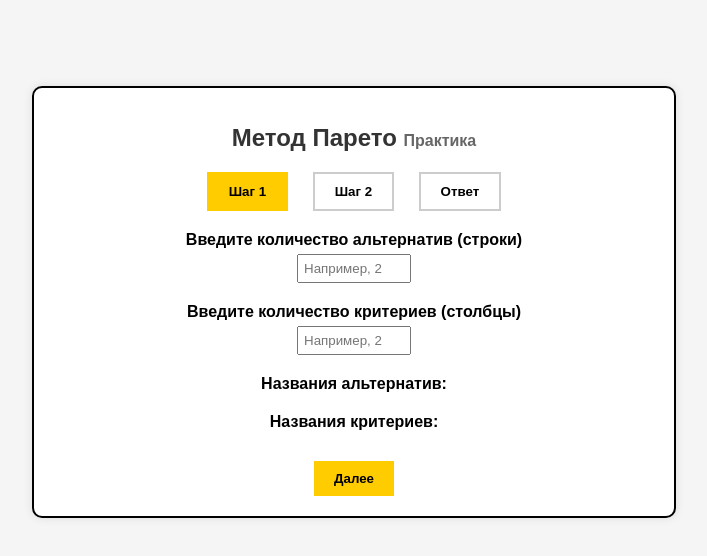
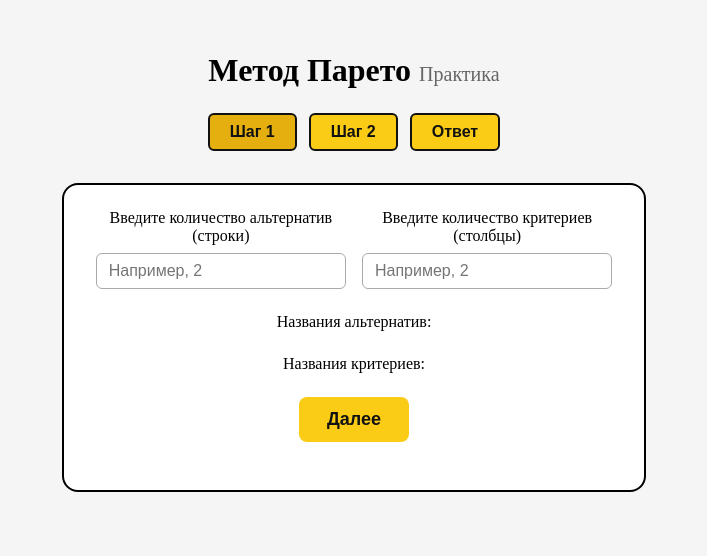
Before and after one commit to Egor-05/TRPP_Project, a plain HTML site: page pareto.html in a window 1280 px wide. Shown: the part 118-674 px from the top of the page, without its empty margins (286-993 px from the left). Drawn offline with Linux system fonts and the light colour scheme.

Commit message:
updated CSS part

```diff
--- a/pareto.html
+++ b/pareto.html
@@ -5,52 +5,34 @@
   <meta name="viewport" content="width=device-width, initial-scale=1.0">
   <title>Метод Парето - Практика</title>
   <style>
-    body {
-      font-family: Arial, sans-serif;
-      margin: 0;
-      padding: 20px;
+    * { margin: 0; padding: 0; box-sizing: border-box; }
+    html, body {
+      height: 100vh;
       background-color: #f5f5f5;
+      font-family: 'Lora', serif;
       display: flex;
       justify-content: center;
       align-items: center;
-      min-height: 100vh;
     }
-    header {
-      text-align: center;
-      margin-bottom: 20px;
-    }
-    header h1 {
-      font-size: 24px;
-      color: #333;
-    }
-    header span {
-      font-size: 16px;
-      color: #666;
-    }
-    .steps {
-      text-align: center;
-      margin-bottom: 20px;
-    }
+    .page-wrapper { width: 90%; max-width: 900px; text-align: center; }
+    .page-title { font-size: 32px; font-weight: 600; margin-bottom: 24px; }
+    .page-title span { font-size: 20px; font-weight: 400; color: #666; }
+    .steps { display: inline-flex; gap: 12px; margin-bottom: 32px; }
     .step-btn {
-      padding: 10px 20px;
-      margin: 0 10px;
-      border: 2px solid #ccc;
-      background-color: #fff;
-      cursor: pointer;
-      font-weight: bold;
+      padding: 8px 20px; font-size: 16px; font-weight: 600;
+      background-color: #FACC15; color: #111; border: 2px solid #111;
+      border-radius: 6px; cursor: pointer;
     }
     .step-btn.active {
-      background-color: #ffcc00;
-      border-color: #ffcc00;
+      background-color: #e5b00f;
+      border-color: #111;
     }
     .content {
-      max-width: 600px;
-      width: 100%;
       border: 2px solid #000;
-      padding: 20px;
+      border-radius: 16px;
+      padding: 24px 32px;
       background-color: #fff;
-      border-radius: 10px;
-      box-shadow: 0 0 10px rgba(0, 0, 0, 0.1);
+      margin-bottom: 20px;
     }
     .step-content {
       display: none;
@@ -60,81 +42,134 @@
       display: block;
     }
     .input-box {
-      margin-bottom: 20px;
+      margin-bottom: 24px;
     }
     .input-box label {
+      font-size: 16px;
+      margin-bottom: 8px;
       display: block;
-      margin-bottom: 5px;
-      font-weight: bold;
     }
-    .input-box input, .input-box select {
-      padding: 5px;
-      width: 100px;
-      margin: 0 5px;
+    .fields-wrapper {
+      display: flex;
+      justify-content: space-between;
+      gap: 16px;
+      margin-bottom: 24px;
     }
-    .input-box .name-inputs {
-      margin-top: 10px;
+    .field-box {
+      flex: 1;
+      display: flex;
+      flex-direction: column;
+      align-items: flex-start;
     }
-    .input-box .name-inputs input {
-      width: 150px;
-      margin: 5px 0;
+    .field-box input {
+      width: 100%;
+      padding: 8px 12px;
+      font-size: 16px;
+      border: 1px solid #aaa;
+      border-radius: 6px;
     }
-    .input-box table {
+    .name-inputs {
+      margin-top: 16px;
+    }
+    .name-inputs input {
+      width: 100%;
+      padding: 8px 12px;
+      font-size: 16px;
+      border: 1px solid #aaa;
+      border-radius: 6px;
+      margin-bottom: 8px;
+    }
+    .matrix-table {
       border-collapse: collapse;
-      margin: 10px auto;
+      margin: 24px auto;
     }
-    .input-box th {
+    .matrix-table th {
       background-color: #f0f0f0;
-      font-weight: bold;
-      border: 1px solid #ccc;
+      font-weight: 600;
+      border: 1px solid #999;
       padding: 5px;
     }
-    .input-box td {
-      border: 1px solid #ccc;
-      padding: 5px;
+    .matrix-table td {
+      width: 50px;
+      height: 40px;
+      border: 1px solid #999;
+      background-color: #e8f6fa;
     }
-    .input-box td input {
-      width: 60px;
-      padding: 2px;
+    .matrix-table td input {
+      width: 100%;
+      height: 100%;
+      border: none;
+      background: transparent;
+      text-align: center;
+      font-size: 14px;
     }
-    .input-box .criterion-row {
-      margin-top: 10px;
+    .matrix-table td:first-child {
+      background-color: #f0f0f0;
+      font-weight: 600;
+      text-align: center;
+    }
+    .criterion-row {
+      display: flex;
+      justify-content: center;
+      gap: 16px;
+      margin-top: 20px;
+    }
+    .criterion-row select {
+      padding: 8px 12px;
+      font-size: 16px;
+      border: 1px solid #aaa;
+      border-radius: 6px;
+    }
+    .button-row {
+      display: flex;
+      justify-content: center;
+      gap: 16px;
+      margin-top: 20px;
     }
     .next-btn, .solve-btn, .result-btn {
-      background-color: #ffcc00;
+      padding: 12px 28px;
+      font-size: 18px;
+      font-weight: 600;
+      background-color: #FACC15;
+      color: #111;
       border: none;
-      padding: 10px 20px;
+      border-radius: 8px;
       cursor: pointer;
-      font-weight: bold;
-      margin-top: 10px;
+      transition: background-color 0.2s ease, transform 0.2s ease;
     }
     .next-btn:hover, .solve-btn:hover, .result-btn:hover {
-      background-color: #e6b800;
+      background-color: #e5b00f;
+      transform: translateY(-2px);
     }
     .result-text {
       margin-top: 20px;
-      font-weight: bold;
+      font-weight: 600;
+      font-size: 16px;
     }
   </style>
 </head>
 <body>
-  <div class="content">
+  <div class="page-wrapper">
     <header>
-      <h1>Метод Парето <span>Практика</span></h1>
+      <h1 class="page-title">Метод Парето <span>Практика</span></h1>
     </header>
     <div class="steps">
       <button class="step-btn active" data-step="1">Шаг 1</button>
       <button class="step-btn" data-step="2">Шаг 2</button>
       <button class="step-btn" data-step="3">Ответ</button>
     </div>
+    <div class="content">
       <div class="step-content active" id="step1">
         <div class="input-box">
+          <div class="fields-wrapper">
+            <div class="field-box">
               <label>Введите количество альтернатив (строки)</label>
               <input type="number" min="1" id="alt-count" placeholder="Например, 2">
             </div>
-      <div class="input-box">
+            <div class="field-box">
               <label>Введите количество критериев (столбцы)</label>
               <input type="number" min="1" id="crit-count" placeholder="Например, 2">
+            </div>
           </div>
           <div class="input-box name-inputs">
             <label>Названия альтернатив:</label>
@@ -144,25 +179,33 @@
             <label>Названия критериев:</label>
             <div id="crit-names"></div>
           </div>
+          <div class="button-row">
             <button class="next-btn">Далее</button>
+          </div>
+        </div>
       </div>
       <div class="step-content" id="step2">
         <div class="input-box">
           <label>Заданные таблицы альтернатив</label>
-        <table id="pareto-table"></table>
+          <table class="matrix-table" id="pareto-table"></table>
         </div>
         <div class="input-box criterion-row">
           <label>Стремление критериев:</label>
           <div id="criterion-selects"></div>
         </div>
+        <div class="button-row">
           <button class="solve-btn">Решить</button>
+        </div>
       </div>
       <div class="step-content" id="step3">
         <div class="input-box">
           <label>Ответ</label>
           <div class="result-text" id="result">Парето-оптимальное множество: (ожидание данных)</div>
         </div>
+        <div class="button-row">
           <button class="result-btn">Решить</button>
+        </div>
+      </div>
     </div>
   </div>
 
@@ -237,7 +280,7 @@
           const row = table.insertRow();
           const altCell = row.insertCell();
           altCell.textContent = altNames[i] || `Альтернатива ${i + 1}`;
-          altCell.style.border = '1px solid #ccc';
+          altCell.style.border = '1px solid #999';
           for (let j = 0; j < critCount; j++) {
             const cell = row.insertCell();
             const input = document.createElement('input');
@@ -281,7 +324,6 @@
           data.push(row);
         }
 
-        // Подготовка данных для отправки на бэкэнд
         const payload = {
           criteriaCount: parseInt(critCount),
           alternativesCount: parseInt(altCount),
@@ -303,7 +345,6 @@
           }
 
           const result = await response.json();
-          // Предполагаем, что бэкэнд возвращает массив индексов Парето-оптимальных альтернатив
           const paretoSet = result.map(index => altNames[index] || `Альтернатива ${index + 1}`);
           document.getElementById('result').textContent = `Парето-оптимальное множество: (${paretoSet.join(', ')})`;
           stepButtons[2].click();
```
Lines whose indentation alone changed are shown as unchanged.
